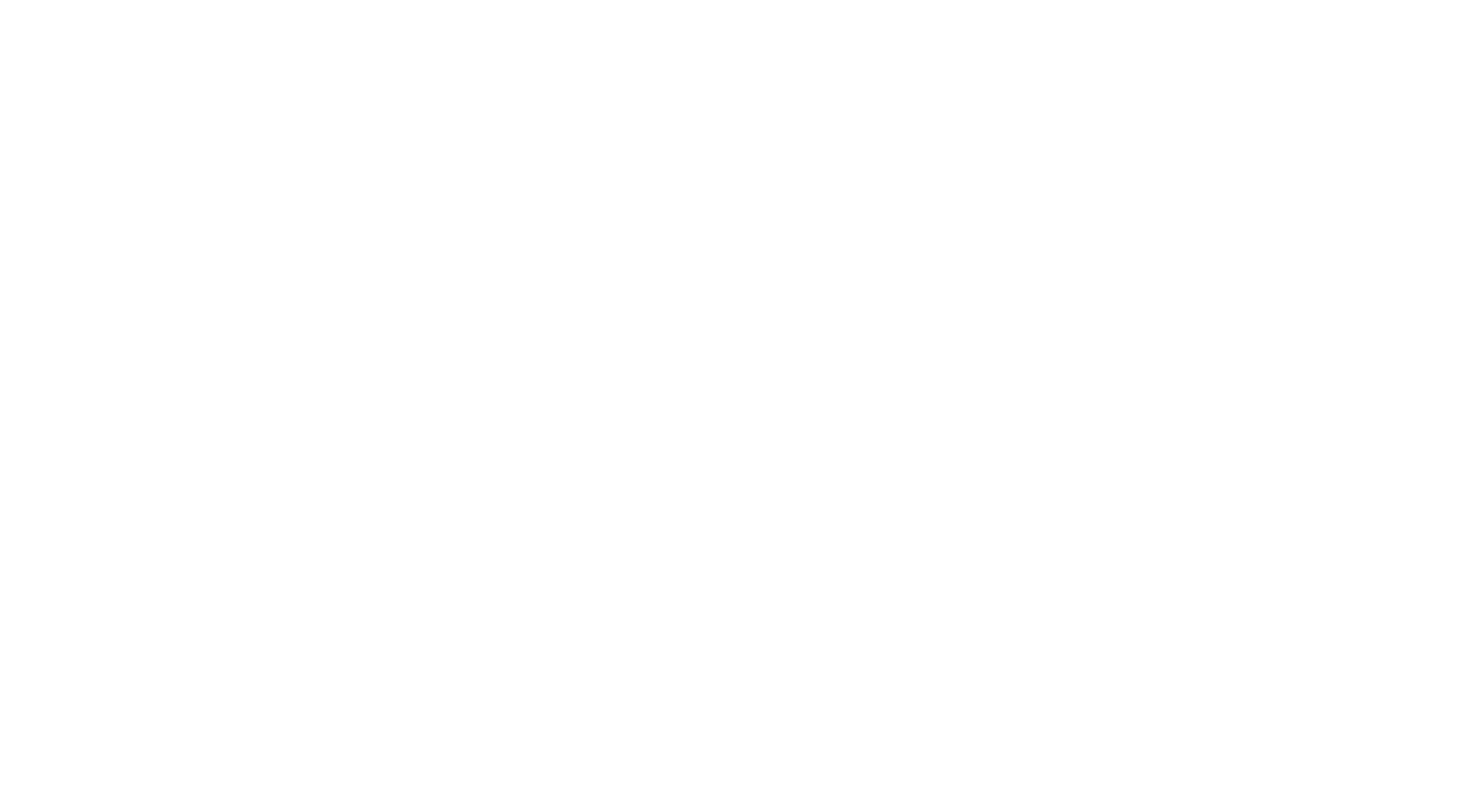
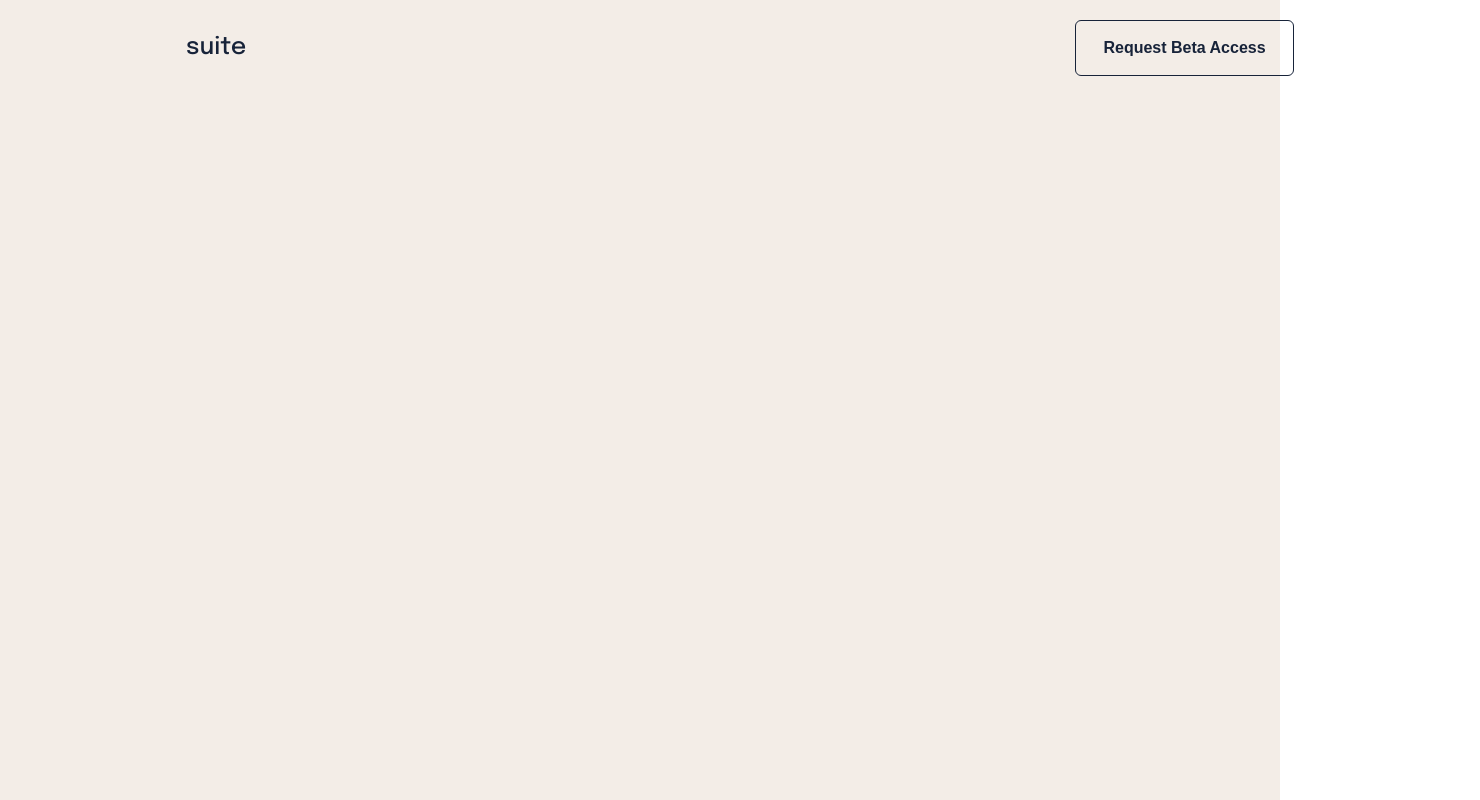
Before and after one commit to AnnaPrusakova/suite-langing-page, a React (Vite) app: page / in a window 1280 px wide. Shown: the top 800 px of the page, 1480 px wide, since content can reach past the window. Built offline with nearby package versions, Linux system fonts and the light colour scheme.

Commit message:
add header

```diff
--- a/src/App.tsx
+++ b/src/App.tsx
@@ -2,9 +2,7 @@ import MainPage from './components/MainPage'
 
 function App() {
   return (
-    <div>
       <MainPage />
-    </div>
   )
 }
 
--- a/src/components/Header.tsx
+++ b/src/components/Header.tsx
@@ -1,5 +1,14 @@
+import ButtonSecondary from "./common/ButtonSecondary";
+import styles from './header.module.scss';
+
 const Header: React.FC<{}> = () => {
-    return (<div></div>);
+    return (
+    <div className={styles.headerWrapper}>
+        <div className={styles.header}>
+        <div className={styles.headerText}>suite</div>
+        <div className={styles.btnWrapper}><ButtonSecondary /></div>
+        </div>
+    </div>);
 }
 
 export default Header;
--- a/src/components/MainPage.tsx
+++ b/src/components/MainPage.tsx
@@ -2,10 +2,11 @@ import Footer from "./Footer";
 import Header from "./Header";
 import Review from "./Review";
 import Solution from "./Solution";
+import styles from './main.module.scss';
 
 const MainPage: React.FC<{}> = () => {
     return (
-    <div>
+    <div className={styles.mainWrapper}>
         <Header />
         <Solution />
         <Review />
--- /dev/null
+++ b/src/components/common/ButtonSecondary.tsx
@@ -0,0 +1,11 @@
+import styles from './button.module.scss';
+
+const ButtonSecondary: React.FC<{}> = () => {
+    return(
+        <button className={styles.btnSecondaryWrapper}>
+            <div>Request Beta Access</div>
+        </button>
+    )
+}
+
+export default ButtonSecondary;
--- /dev/null
+++ b/src/components/common/button.module.scss
@@ -0,0 +1,19 @@
+@import '../../styles/variables.module.scss';
+
+.btnSecondaryWrapper {
+    width: 219px;
+    height: 56px;
+    background-color: transparent;
+    border: 1px $dark-blue solid;
+    border-radius: 6px;
+    cursor: pointer;
+    color: $dark-blue;
+    font-weight: 700;
+    font-size: $headling-S;
+}
+
+
+.btnSecondaryWrapper:hover {
+    background-color: $dark-blue;
+    color: $white;
+}
--- /dev/null
+++ b/src/components/header.module.scss
@@ -0,0 +1,23 @@
+@import '../styles/variables.module.scss';
+
+.headerWrapper {
+    width: 1108px;
+    height: 56px;
+    margin: 0 auto;
+}
+
+.header {
+    display: flex;
+    align-items: center;
+    justify-content: space-between;
+}
+
+.btnWrapper {
+    float: left;
+}
+
+.headerText {
+    font-weight: 900;
+    font-size: $headling-L / 2;
+    color: $dark-blue;
+}
--- /dev/null
+++ b/src/components/main.module.scss
@@ -0,0 +1,7 @@
+@import '../styles/variables.module.scss';
+
+.mainWrapper {
+    width: 1440px;
+    height: 1716px;
+    padding: 20px;
+}
--- a/src/index.module.scss
+++ b/src/index.module.scss
@@ -1,16 +1,18 @@
+@import url('https://fonts.googleapis.com/css2?family=Epilogue:wght@500&display=swap');
+@import './styles/variables.module.scss';
+
+
 :root {
-  font-family: Inter, system-ui, Avenir, Helvetica, Arial, sans-serif;
+  font-family: Epilogue, Inter, system-ui, Avenir, Helvetica, Arial, sans-serif;
   line-height: 1.5;
   font-weight: 400;
 
   color-scheme: light dark;
   color: rgba(255, 255, 255, 0.87);
-  background-color: #242424;
+  background-color: $baige;
 
   font-synthesis: none;
   text-rendering: optimizeLegibility;
-  -webkit-font-smoothing: antialiased;
-  -moz-osx-font-smoothing: grayscale;
   -webkit-text-size-adjust: 100%;
 }
 
@@ -25,34 +27,14 @@ a:hover {
 
 body {
   margin: 0;
-  display: flex;
-  place-items: center;
   min-width: 320px;
   min-height: 100vh;
+  background-color: $baige;
 }
 
 h1 {
   font-size: 3.2em;
   line-height: 1.1;
-}
-
-button {
-  border-radius: 8px;
-  border: 1px solid transparent;
-  padding: 0.6em 1.2em;
-  font-size: 1em;
-  font-weight: 500;
-  font-family: inherit;
-  background-color: #1a1a1a;
-  cursor: pointer;
-  transition: border-color 0.25s;
-}
-button:hover {
-  border-color: #646cff;
-}
-button:focus,
-button:focus-visible {
-  outline: 4px auto -webkit-focus-ring-color;
 }
 
 @media (prefers-color-scheme: light) {
@@ -63,7 +45,4 @@ button:focus-visible {
   a:hover {
     color: #747bff;
   }
-  button {
-    background-color: #f9f9f9;
-  }
 }
--- a/src/main.tsx
+++ b/src/main.tsx
@@ -1,7 +1,7 @@
 import React from 'react'
 import ReactDOM from 'react-dom/client'
 import App from './App'
-import styles from  './index.module.scss'
+import './index.module.scss'
 
 ReactDOM.createRoot(document.getElementById('root') as HTMLElement).render(
   <React.StrictMode>
```
Also changed, not shown: src/components/common/ButtonDefault.tsx (added, +7 -0 lines), src/components/common/ButtonDefaultHover.tsx (added).
